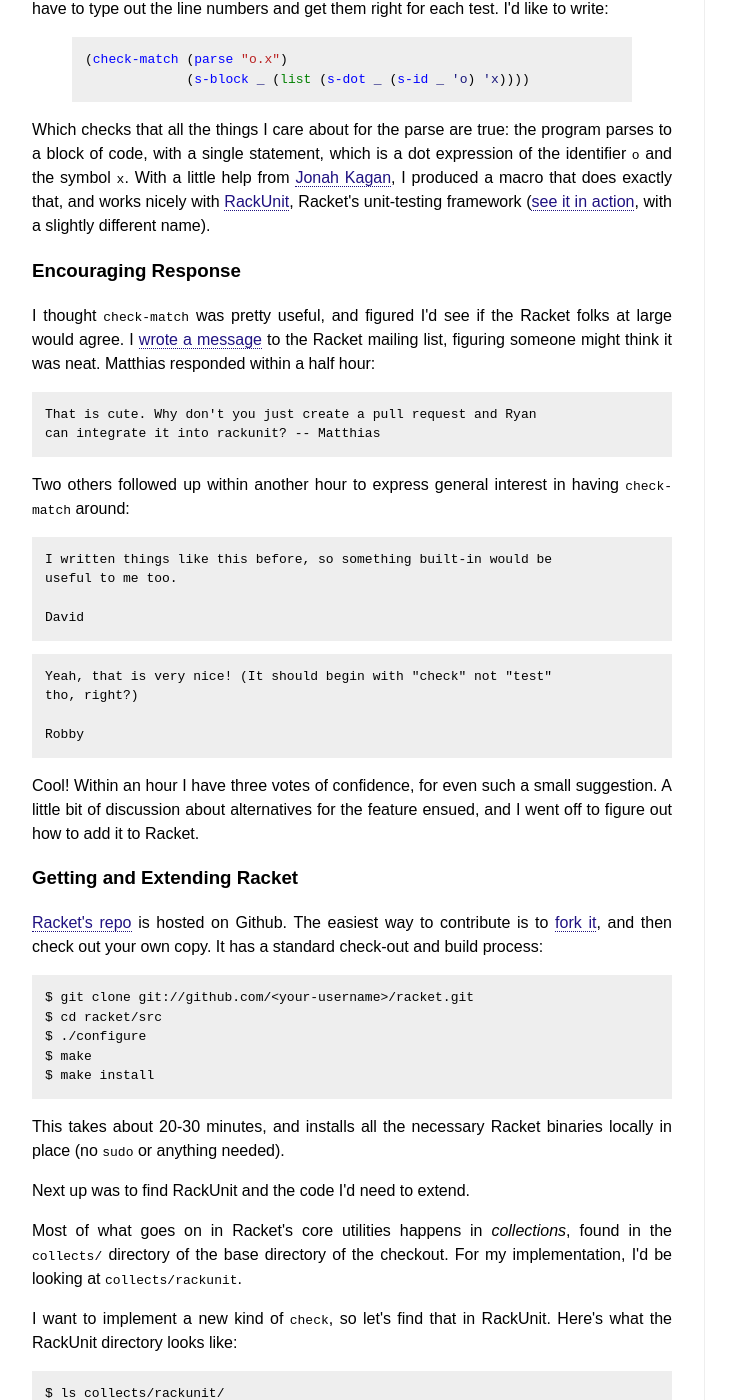
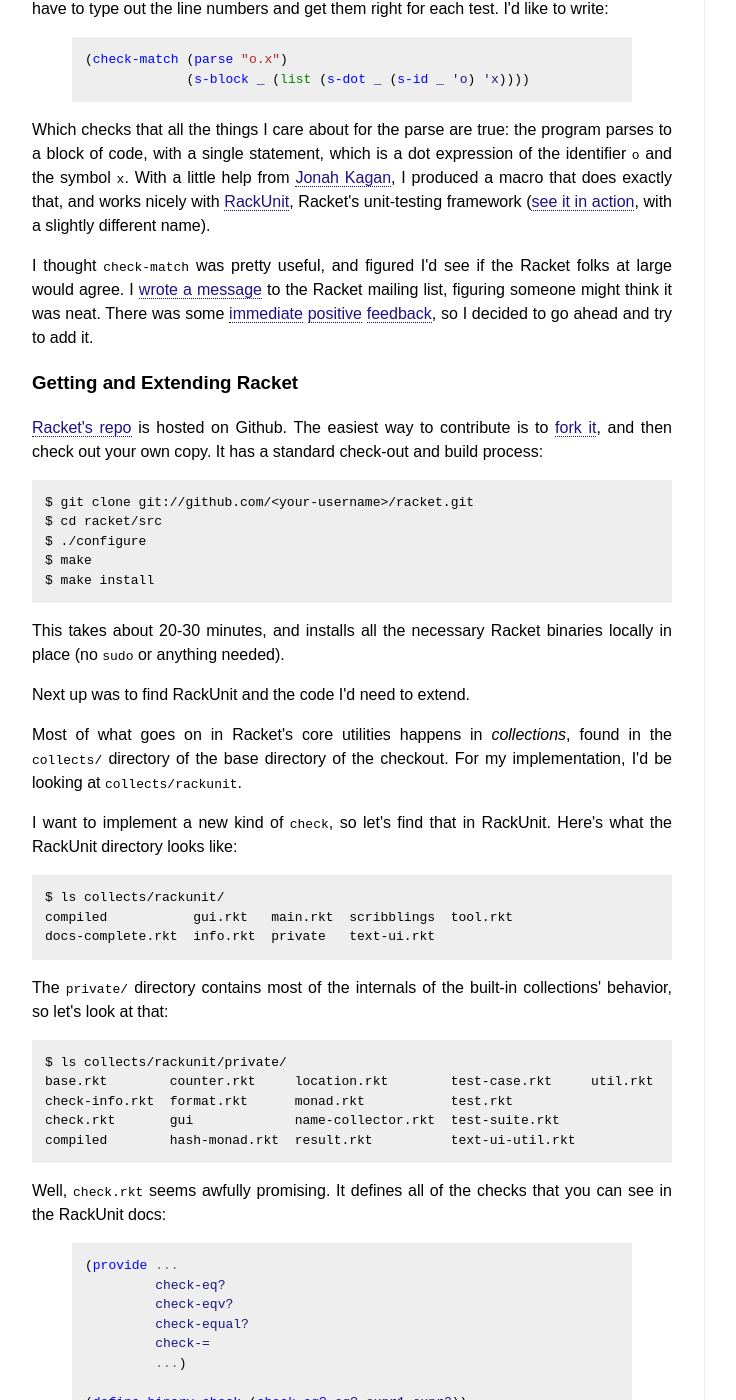
Before and after one commit to jpolitz/jpolitz.github.com, a Jekyll site: the page built from blog/_posts/2012-11-21-racket-contributing-tutorial.html, in a window 1280 px wide and 1400 px high, scrolled down 823 px. Shown: the whole window, without its empty margins (56-792 px from the left). Built offline with Jekyll 4.4.1, drawn with Linux system fonts in a browser that asks for light colours.

Commit message:
less mailing list stuff

```diff
--- a/blog/_posts/2012-11-21-racket-contributing-tutorial.html
+++ b/blog/_posts/2012-11-21-racket-contributing-tutorial.html
@@ -63,42 +63,17 @@
 href="https://github.com/brownplt/pyret-lang/blob/master/src/tests/parse-tests.rkt#L36">see
 it in action</a>, with a slightly different name).</p>
 
-<h3>Encouraging Response</h3>
-
 <p>I thought <code>check-match</code> was pretty useful, and figured I'd
 see if the Racket folks at large would agree.  I <a
 href="http://www.mail-archive.com/dev@racket-lang.org/msg07427.html">wrote
 a message</a> to the Racket mailing list, figuring someone might think
-it was neat.  Matthias responded within a half hour:</p>
-
-<pre>
-That is cute. Why don't you just create a pull request and Ryan
-can integrate it into rackunit? -- Matthias
-</pre>
-
-<p>
-Two others followed up within another hour to express general interest
-in having <code>check-match</code> around:
-</p>
-
-<pre>
-I written things like this before, so something built-in would be
-useful to me too.
-
-David
-</pre>
-
-<pre>
-Yeah, that is very nice! (It should begin with "check" not "test"
-tho, right?)
-
-Robby
-</pre>
-
-<p>Cool!  Within an hour I have three votes of
-confidence, for even such a small suggestion.  A little bit of
-discussion about alternatives for the feature ensued, and I went off to
-figure out how to add it to Racket.  </p>
+it was neat.  There was some <a
+href="http://www.mail-archive.com/dev@racket-lang.org/msg07429.html">immediate</a>
+<a
+href="http://www.mail-archive.com/dev@racket-lang.org/msg07430.html">positive</a>
+<a
+href="http://www.mail-archive.com/dev@racket-lang.org/msg07428.html">feedback</a>,
+so I decided to go ahead and try to add it.
 
 <h3>Getting and Extending Racket</h3>
 
```
